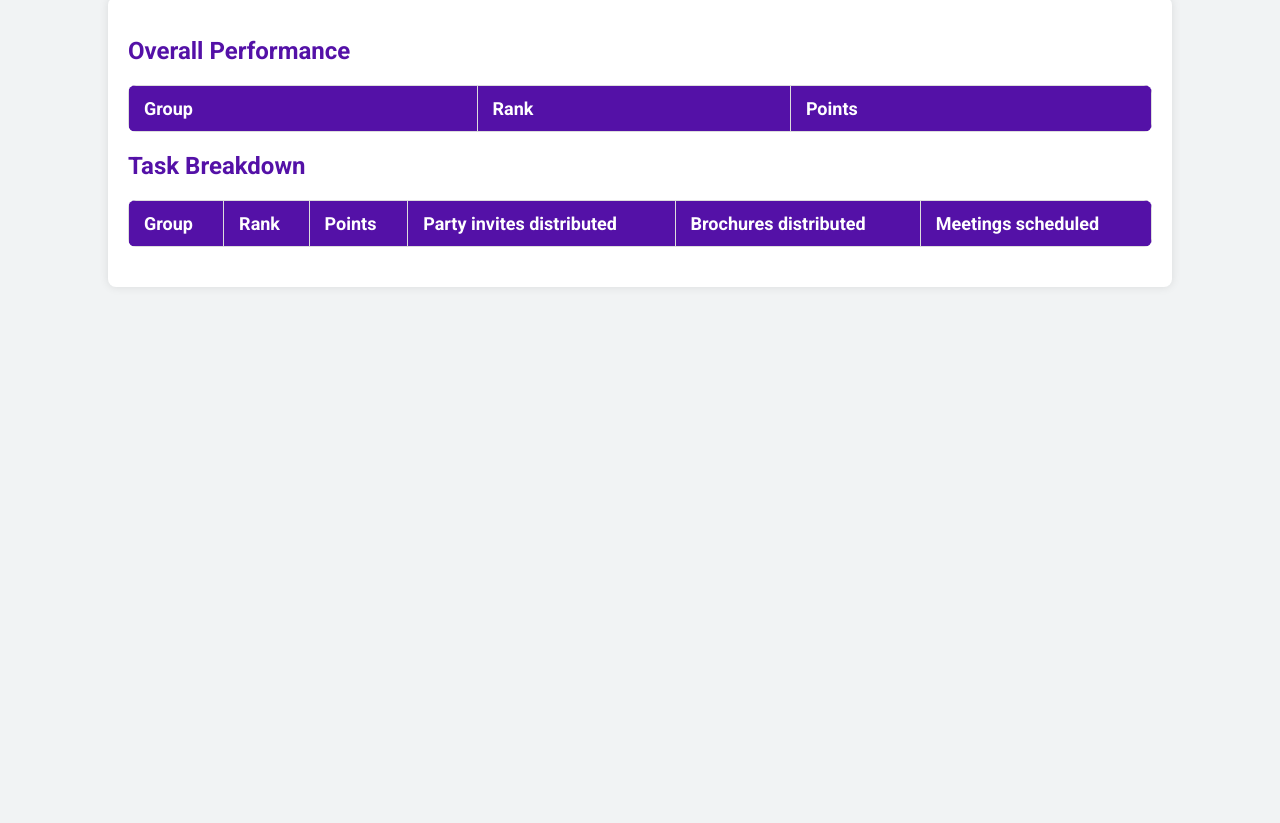
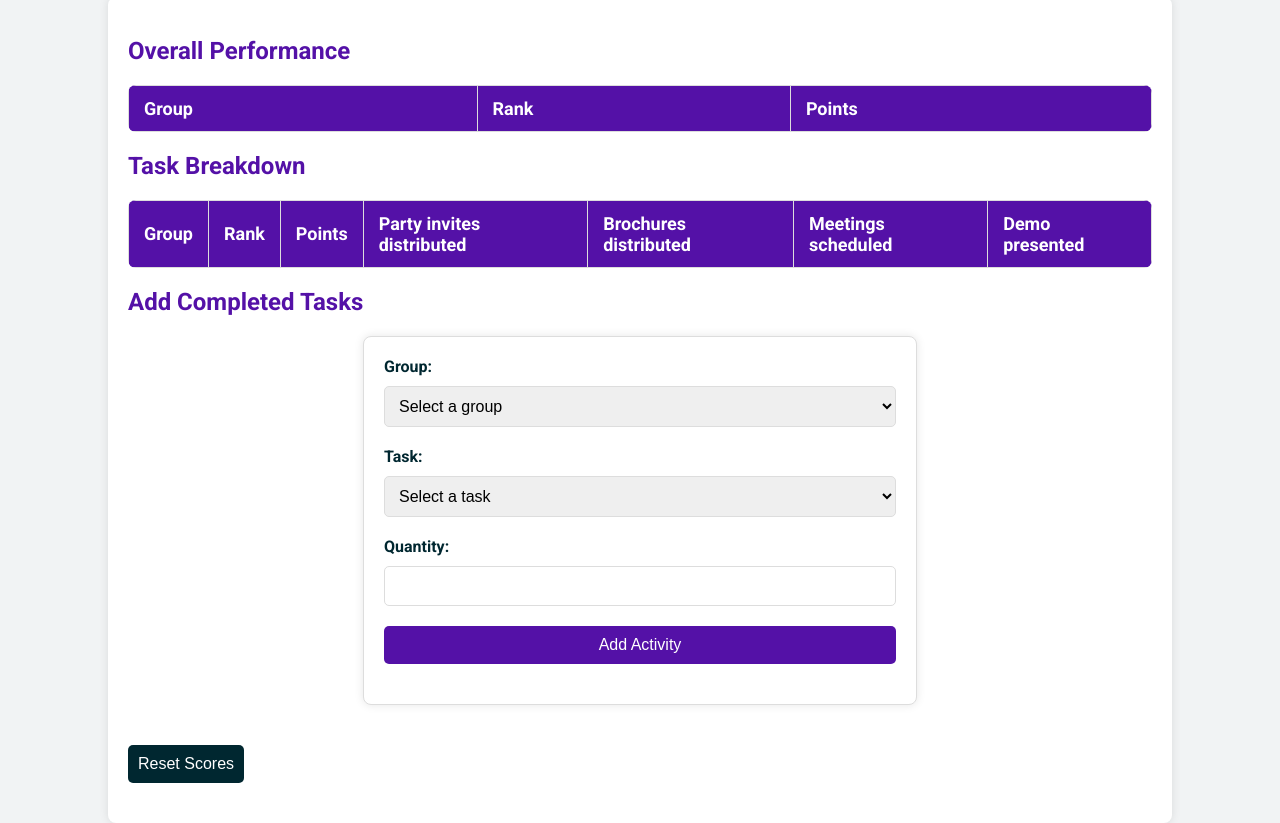
Before and after one commit to ecurio-sphere/Battery-Show-Leaderboard, a plain HTML site: page index.html in a window 1280 px wide. Shown: the part 85-908 px from the top of the page. Before the commit the page ends 800 px from the top, so only its background shows below. Drawn offline with Linux system fonts and the light colour scheme.

Commit message:
Update index.html

```diff
--- a/index.html
+++ b/index.html
@@ -33,4 +33,37 @@
                     <th>Party invites distributed</th>
                     <th>Brochures distributed</th>
                     <th>Meetings scheduled</th>
-                    <th
+                    <th>Demo presented</th>
+                </tr>
+            </thead>
+            <tbody>
+                <!-- Data will be populated here by JavaScript -->
+            </tbody>
+        </table>
+        <h2>Add Completed Tasks</h2>
+        <form id="task-form">
+            <label for="group">Group:</label>
+            <select id="group" name="group" required>
+                <option value="">Select a group</option>
+                <option value="1">1</option>
+                <option value="2">2</option>
+                <option value="3">3</option>
+                <option value="Tobi">Tobi</option>
+            </select>
+            <label for="task">Task:</label>
+            <select id="task" name="task" required>
+                <option value="">Select a task</option>
+                <option value="partyInvites">Party invites distributed</option>
+                <option value="brochures">Brochures distributed</option>
+                <option value="meetings">Meetings scheduled</option>
+                <option value="demo">Demo presented</option>
+            </select>
+            <label for="quantity">Quantity:</label>
+            <input type="number" id="quantity" name="quantity" min="1" required>
+            <button type="submit">Add Activity</button>
+        </form>
+        <button id="reset-button">Reset Scores</button>
+    </div>
+    <script src="script.js"></script>
+</body>
+</html>
```
